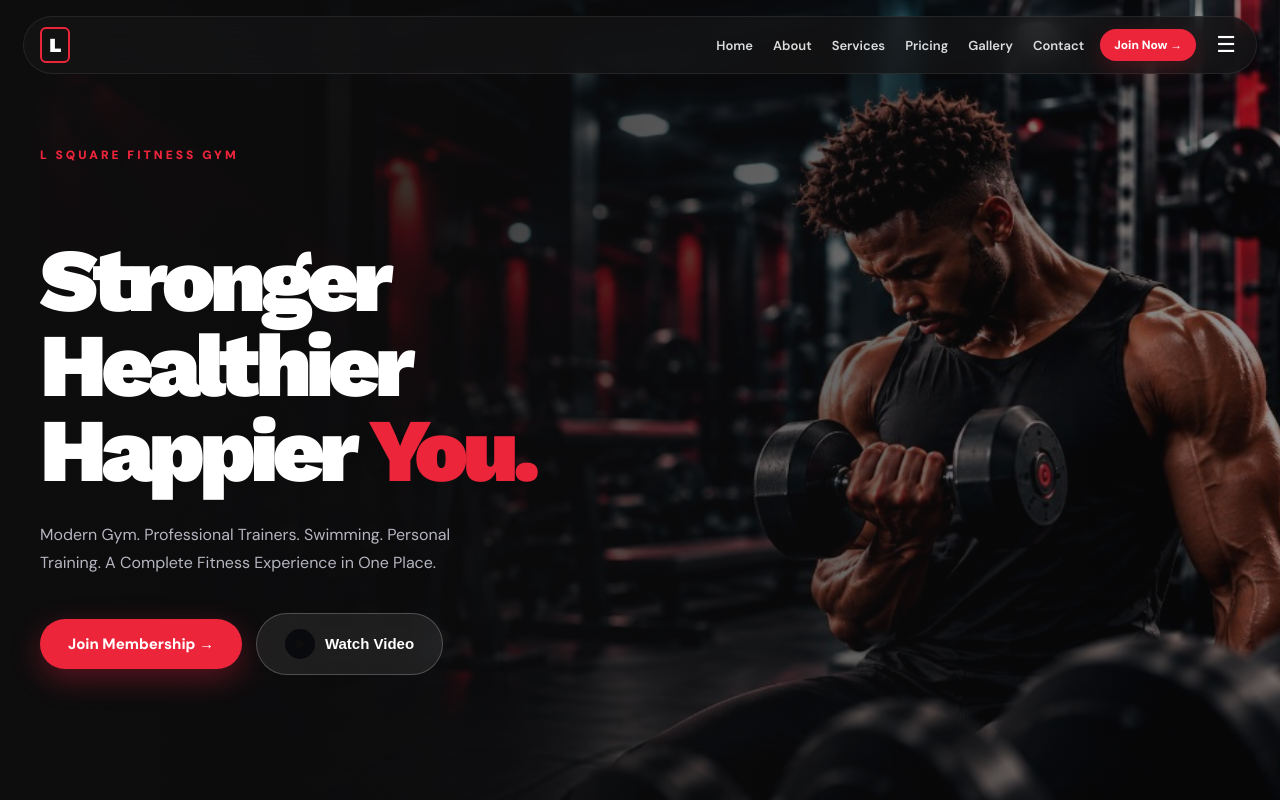
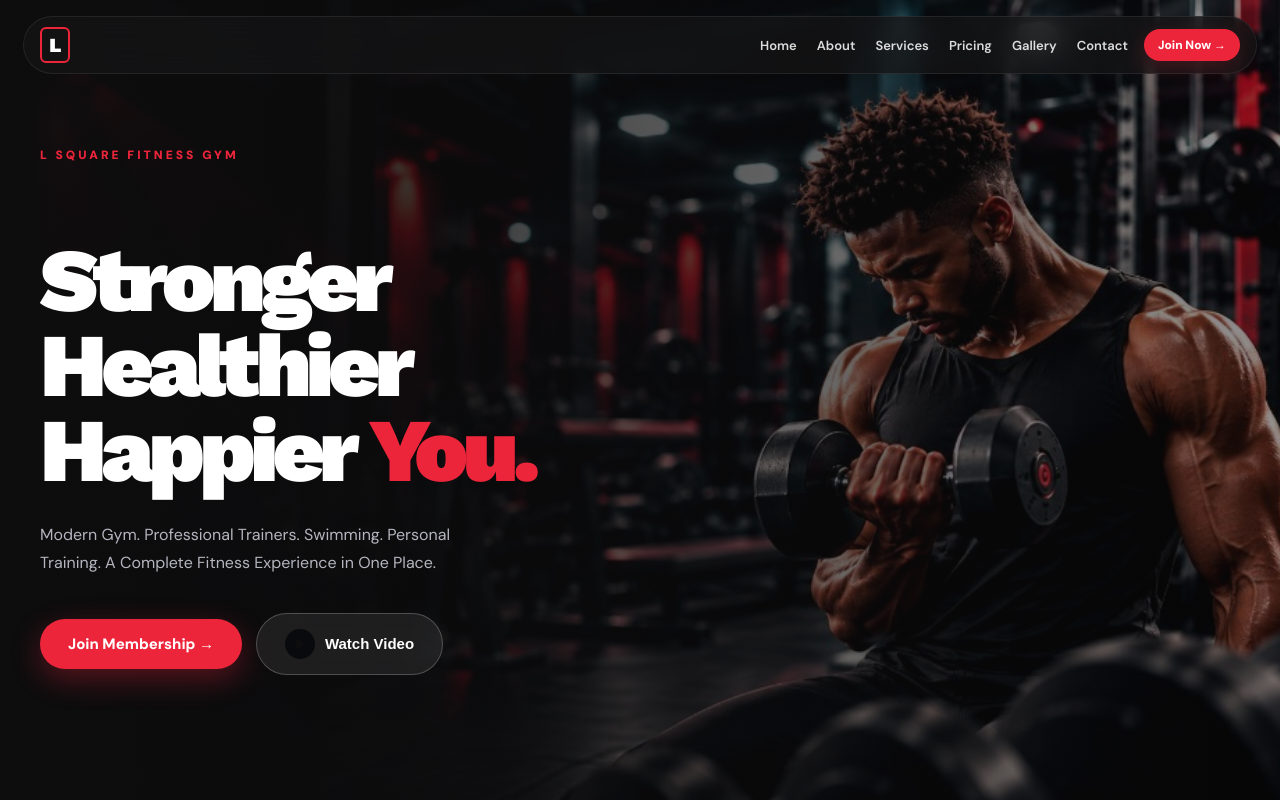
Before and after one commit to Collins44-mark/Lsquare-Gym, a Next.js app: page / in a window 1280 px wide. Shown: the top 800 px of the page. Built offline with nearby package versions, Linux system fonts and the light colour scheme.

Commit message:
navbar responsive: desktop links + mobile hamburger/menu only, no duplication; media queries in globals
Co-authored-by: Cursor <cursoragent@cursor.com>

```diff
--- a/app/components/Navbar.tsx
+++ b/app/components/Navbar.tsx
@@ -18,18 +18,24 @@ export default function Navbar() {
           <span style={{border:'2px solid #ed253b',height:32,width:26,borderRadius:6,display:'grid',placeItems:'center',fontWeight:900,fontSize:20}}>L</span>
           <span style={{display:'none',fontSize:13,letterSpacing:'.06em',opacity:0.9}}><span style={{color:'#ed253b',fontWeight:900}}>L SQUARE</span> GYM</span>
         </a>
-        <div style={{display:'flex',alignItems:'center',gap:16,fontSize:13,fontWeight:600,color:'#c2c2c6'}}>
+
+        {/* Desktop links + Join Now */}
+        <div data-nav="desktop" style={{display:'flex',alignItems:'center',gap:16,fontSize:13,fontWeight:600,color:'#c2c2c6'}}>
           <div style={{display:'flex',alignItems:'center',gap:20}}>
             {links.map(l=> (
               <a key={l.href} href={l.href} style={{color:'#fff',textDecoration:'none',fontWeight:600,transition:'opacity .2s',opacity:0.85}} onMouseEnter={e=>e.currentTarget.style.opacity='1'} onMouseLeave={e=>e.currentTarget.style.opacity='0.85'}>{l.label}</a>
             ))}
           </div>
           <a href="/register" style={{display:'inline-flex',alignItems:'center',background:'#ed253b',color:'#fff',padding:'8px 14px',borderRadius:9999,fontWeight:800,fontSize:12,textDecoration:'none',boxShadow:'0 8px 22px #ed253b35',whiteSpace:'nowrap'}}>Join Now →</a>
-          <button onClick={()=>setOpen(!open)} aria-label="Menu" style={{background:'transparent',border:'none',color:'#fff',fontSize:22,cursor:'pointer',display:'inline-flex',padding:4}} aria-expanded={open}>☰</button>
         </div>
+
+        {/* Mobile hamburger */}
+        <button data-nav="mobile-btn" onClick={()=>setOpen(!open)} aria-label="Menu" aria-expanded={open} style={{background:'transparent',border:'none',color:'#fff',fontSize:22,cursor:'pointer',padding:4}}>☰</button>
       </div>
+
+      {/* Mobile dropdown */}
       {open && (
-        <div style={{position:'absolute',top:72,left:16,right:16,borderRadius:20,background:'rgba(20,20,22,0.95)',border:'1px solid rgba(255,255,255,0.1)',backdropFilter:'blur(16px)',padding:20,display:'flex',flexDirection:'column',gap:12,zIndex:51}}>
+        <div data-nav='mobile-menu' style={{position:'absolute',top:72,left:16,right:16,borderRadius:20,background:'rgba(20,20,22,0.95)',border:'1px solid rgba(255,255,255,0.1)',backdropFilter:'blur(16px)',padding:20,display:'flex',flexDirection:'column',gap:12,zIndex:51}}>
           {links.map(l=> <a key={l.href} href={l.href} onClick={()=>setOpen(false)} style={{color:'#fff',textDecoration:'none',fontWeight:600,padding:'8px 0',borderBottom:'1px solid rgba(255,255,255,0.08)'}}>{l.label}</a>)}
           <a href="/register" onClick={()=>setOpen(false)} style={{background:'#ed253b',color:'#fff',padding:'10px 16px',borderRadius:9999,fontWeight:800,fontSize:13,textDecoration:'none',textAlign:'center'}}>Join Now →</a>
         </div>
--- a/app/globals.css
+++ b/app/globals.css
@@ -2,3 +2,14 @@ html{scroll-behavior:smooth}
 body{font-family:"DM Sans",ui-sans-serif,system-ui,sans-serif;color:#fff;background:#090A0D;-webkit-font-smoothing:antialiased;margin:0}
 ::selection{background:rgba(237,37,59,.18);color:#fff}
 img{max-width:100%;display:block;height:auto}
+
+@media (max-width: 1023px) {
+  [data-nav="desktop"] { display: none !important; }
+  [data-nav="mobile-btn"] { display: inline-flex !important; }
+  [data-nav="mobile-menu"] { display: flex !important; }
+}
+@media (min-width: 1024px) {
+  [data-nav="desktop"] { display: flex !important; }
+  [data-nav="mobile-btn"] { display: none !important; }
+  [data-nav="mobile-menu"] { display: none !important; }
+}
```
